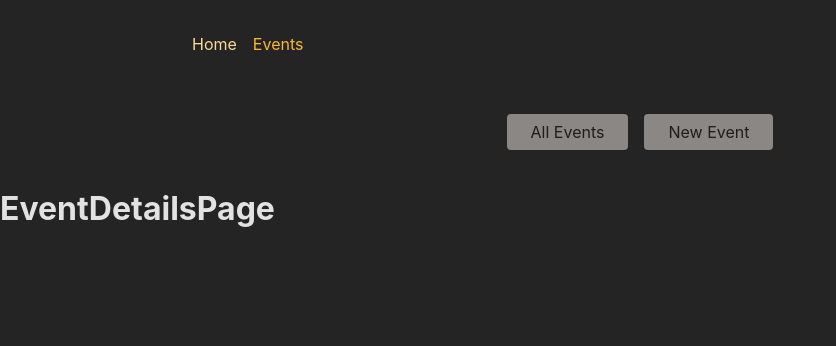
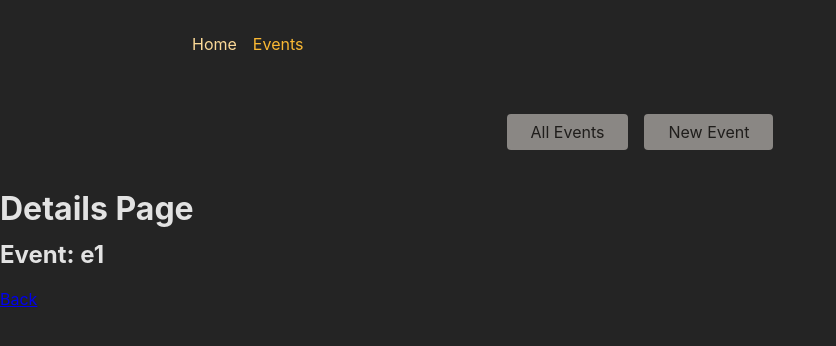
Before and after one commit to patbou02/RTCG-section-20-exercise-282, a React (Create React App) app in the folder frontend/: page /events/e1 in a window 1280 px wide. Shown: the top 346 px of the page, without its empty margins (0-836 px from the left). Built offline with nearby package versions, Linux system fonts and the light colour scheme; the HTML template or start-up script is replaced by a standard one.

Commit message:
In events details, replaced the page's content with content available via the params when using useParams. In event navigation, replaced <a> tags with NavLinks.

```diff
--- a/frontend/src/components/EventsNavigation.js
+++ b/frontend/src/components/EventsNavigation.js
@@ -1,3 +1,5 @@
+import { NavLink } from 'react-router-dom';
+
 import classes from './EventsNavigation.module.css';
 
 function EventsNavigation() {
@@ -6,10 +8,10 @@ function EventsNavigation() {
       <nav>
         <ul className={classes.list}>
           <li>
-            <a href="/events">All Events</a>
+            <NavLink to="/events" className={({isActive}) => isActive && classes.active} end>All Events</NavLink>
           </li>
           <li>
-            <a href="/events/new">New Event</a>
+            <NavLink to="/events/new" className={({isActive}) => isActive && classes.active}>New Event</NavLink>
           </li>
         </ul>
       </nav>
--- a/frontend/src/pages/EventDetails.js
+++ b/frontend/src/pages/EventDetails.js
@@ -1,6 +1,15 @@
+import { useParams, Link } from 'react-router-dom';
+
 const EventDetailsPage = () => {
+
+  const params = useParams();
+
   return (
-    <h1>EventDetailsPage</h1>
+    <>
+      <h1>Details Page</h1>
+      <h2>Event: {params.id}</h2>
+      <Link to='..' end>Back</Link>
+    </>
   );
 };
 
```
